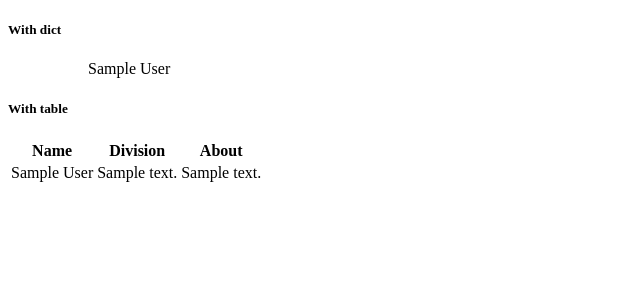
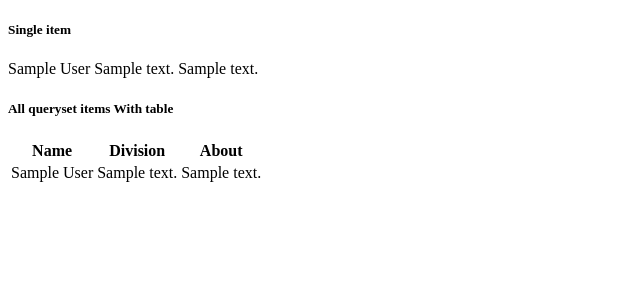
Before and after one commit to ursmaheshj/DjangoFramework, a Django app: page /home/ in a window 1280 px wide. Shown: the top 300 px of the page, without its empty margins (0-640 px from the left). Run offline with Django 5.2, Linux system fonts and the light colour scheme; tables that the repository leaves empty hold one stand-in row (values such as "Sample post").

Commit message:
retrieving single and all items

```diff
--- a/d3_models/app1/views.py
+++ b/d3_models/app1/views.py
@@ -6,7 +6,8 @@ from app1.models import Student
 
 def home(request):
     students = Student.objects.all()
-    student = Student.objects.first()
+    pk=1
+    student = Student.objects.get(id=pk)
     context = {
         'students':students,
         'student':student
--- a/d3_models/templates/app1/home.html
+++ b/d3_models/templates/app1/home.html
@@ -6,14 +6,12 @@
     <title>Model creation and retrieving data</title>
 </head>
 <body>
-    <h5>With dict</h5>
-   <ol>
-    {% for item in students %}
-    <ul>{{item.name}}</ul>
-    {% endfor %}
-   </ol>
+    <h5>Single item</h5>
+    <div>
+        {{student.name}} {{student.division}} {{student.about}}
+    </div>
 
-   <h5>With table</h5>
+   <h5>All queryset items With table</h5>
    <table>
     <tr>
         <th>Name</th>
```
